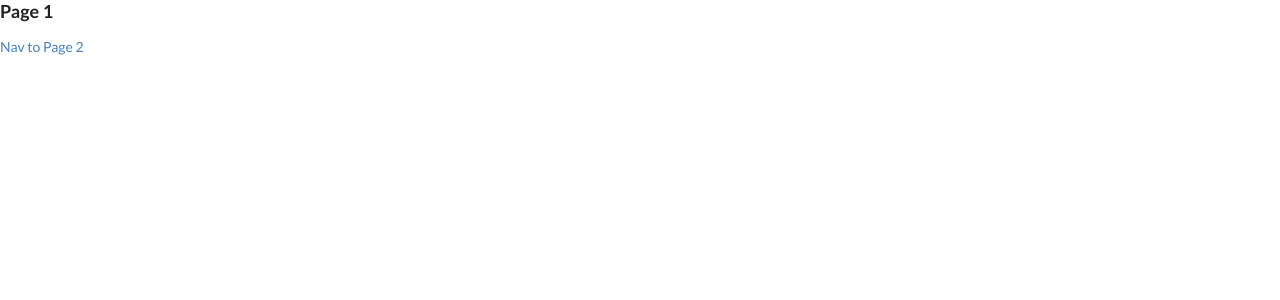
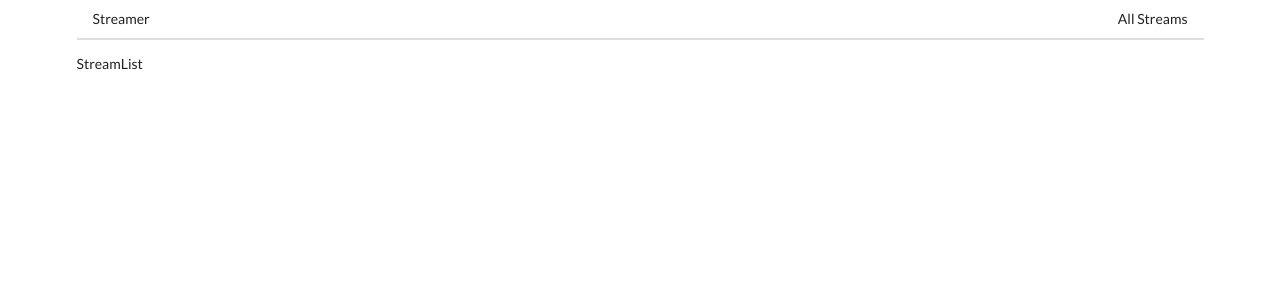
Before and after one commit to BradDHuang/React_basics_and_projects, a React (Create React App) app in the folder redux-app/: page / in a window 1280 px wide. Shown: the top 300 px of the page. Built offline with nearby package versions, Linux system fonts and the light colour scheme.

Commit message:
Always Visible Components, e.g. Header

```diff
--- a/redux-app/src/components/App.js
+++ b/redux-app/src/components/App.js
@@ -39,8 +39,15 @@
 */
 
 import React from 'react';
-import { BrowserRouter, Route, Link } from 'react-router-dom';
+import { BrowserRouter, Route } from 'react-router-dom';
 
+import StreamCreate from './Streams/StreamCreate';
+import StreamDelete from './Streams/StreamDelete';
+import StreamEdit from './Streams/StreamEdit';
+import StreamList from './Streams/StreamList';
+import StreamShow from './Streams/StreamShow';
+import Header from './Streams/Header';
+/*
 const PageOne = () => {
     return (
         <div>
@@ -57,16 +64,22 @@
         </div>
     );
 };
-
+*/
 class App extends React.Component {
     render() {
         return(
+            <div className='ui container'>
             <BrowserRouter>
                 <div>
-                    <Route path='/' exact component={PageOne} />
-                    <Route path='/p2' component={PageTwo} />
+                    <Header />
+                    <Route path='/' exact component={StreamList} />
+                    <Route path='/streams/new' component={StreamCreate} />
+                    <Route path='/streams/show' component={StreamShow} />
+                    <Route path='/streams/edit' component={StreamEdit} />
+                    <Route path='/streams/delete' component={StreamDelete} />
                 </div>
             </BrowserRouter>
+            </div>
         );
     }
 }
--- /dev/null
+++ b/redux-app/src/components/Streams/Header.js
@@ -0,0 +1,19 @@
+import React from 'react';
+import { Link } from 'react-router-dom';
+
+const Header = () => {
+    return (
+        <div className='ui secondary pointing menu'>
+            <Link to='/' className='item'>
+                Streamer
+            </Link>
+            <div className='right menu'>
+                <Link to='/' className='item'>
+                    All Streams
+                </Link>
+            </div>
+        </div>
+    );
+};
+
+export default Header;
--- /dev/null
+++ b/redux-app/src/components/Streams/StreamCreate.js
@@ -0,0 +1,7 @@
+import React from 'react';
+
+const StreamCreate = () => {
+  return <div>StreamCreate</div>;
+};
+
+export default StreamCreate;
--- /dev/null
+++ b/redux-app/src/components/Streams/StreamDelete.js
@@ -0,0 +1,7 @@
+import React from 'react';
+
+const StreamDelete = () => {
+  return <div>StreamDelete</div>;
+};
+
+export default StreamDelete;
--- /dev/null
+++ b/redux-app/src/components/Streams/StreamEdit.js
@@ -0,0 +1,7 @@
+import React from 'react';
+
+const StreamEdit = () => {
+  return <div>StreamEdit</div>;
+};
+
+export default StreamEdit;
--- /dev/null
+++ b/redux-app/src/components/Streams/StreamList.js
@@ -0,0 +1,7 @@
+import React from 'react';
+
+const StreamList = () => {
+  return <div>StreamList</div>;
+};
+
+export default StreamList;
--- /dev/null
+++ b/redux-app/src/components/Streams/StreamShow.js
@@ -0,0 +1,7 @@
+import React from 'react';
+
+const StreamShow = () => {
+  return <div>StreamShow</div>;
+};
+
+export default StreamShow;
```
